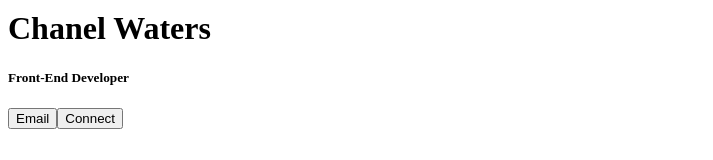
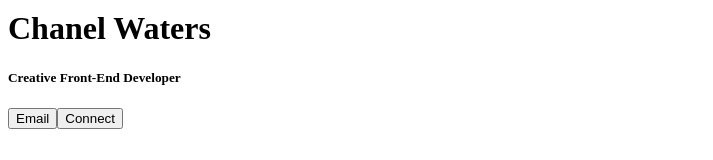
Before and after one commit to chaneldevelops/digital_businesscard, a React (Vite) app: page / in a window 1280 px wide. Shown: the part 426-586 px from the top of the page, without its empty margins (0-713 px from the left). Built offline with nearby package versions, Linux system fonts and the light colour scheme.

Commit message:
Added FontAwesome component

```diff
--- a/package.json
+++ b/package.json
@@ -10,6 +10,10 @@
     "preview": "vite preview"
   },
   "dependencies": {
+    "@fortawesome/fontawesome-svg-core": "^6.4.0",
+    "@fortawesome/free-regular-svg-icons": "^6.4.0",
+    "@fortawesome/free-solid-svg-icons": "^6.4.0",
+    "@fortawesome/react-fontawesome": "^0.2.0",
     "react": "^18.2.0",
     "react-dom": "^18.2.0"
   },
--- a/src/components/Info.jsx
+++ b/src/components/Info.jsx
@@ -1,6 +1,6 @@
 import React from "react"
-// import { faEnvelope } from "@fortawesome/free-solid-svg-icons";
-// import { faLinkedin } from "@fortawesome/free-brands-svg-icons";
+// import { FontAwesomeIcon } from "@fortawesome/react-fontawesome";
+// import { faEnvelope, faLinkedin } from "@fortawesome/free-solid-svg-icons";
 
 
 
@@ -9,7 +9,7 @@
    return (<div className="info">
         <img src="/chanel-photo.jpg" alt="photo of Chanel" />
         <h1>Chanel Waters</h1>
-        <h5>Front-End Developer</h5>
+        <h5>Creative Front-End Developer</h5>
 
         <div className="contact-btns">
             <button>
```
Also changed, not shown: 1 other file (tests, documents, lock files or other folders).
